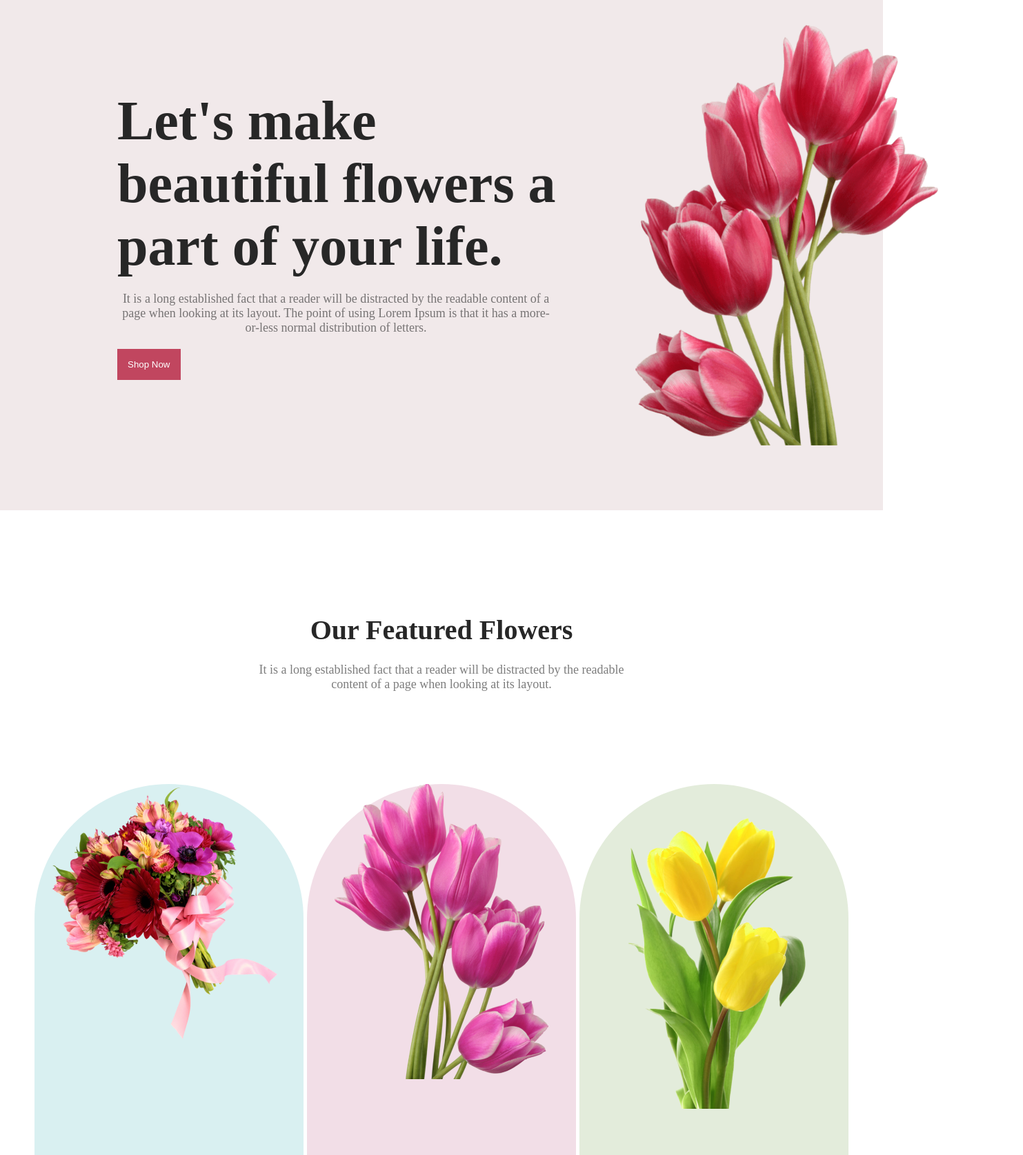
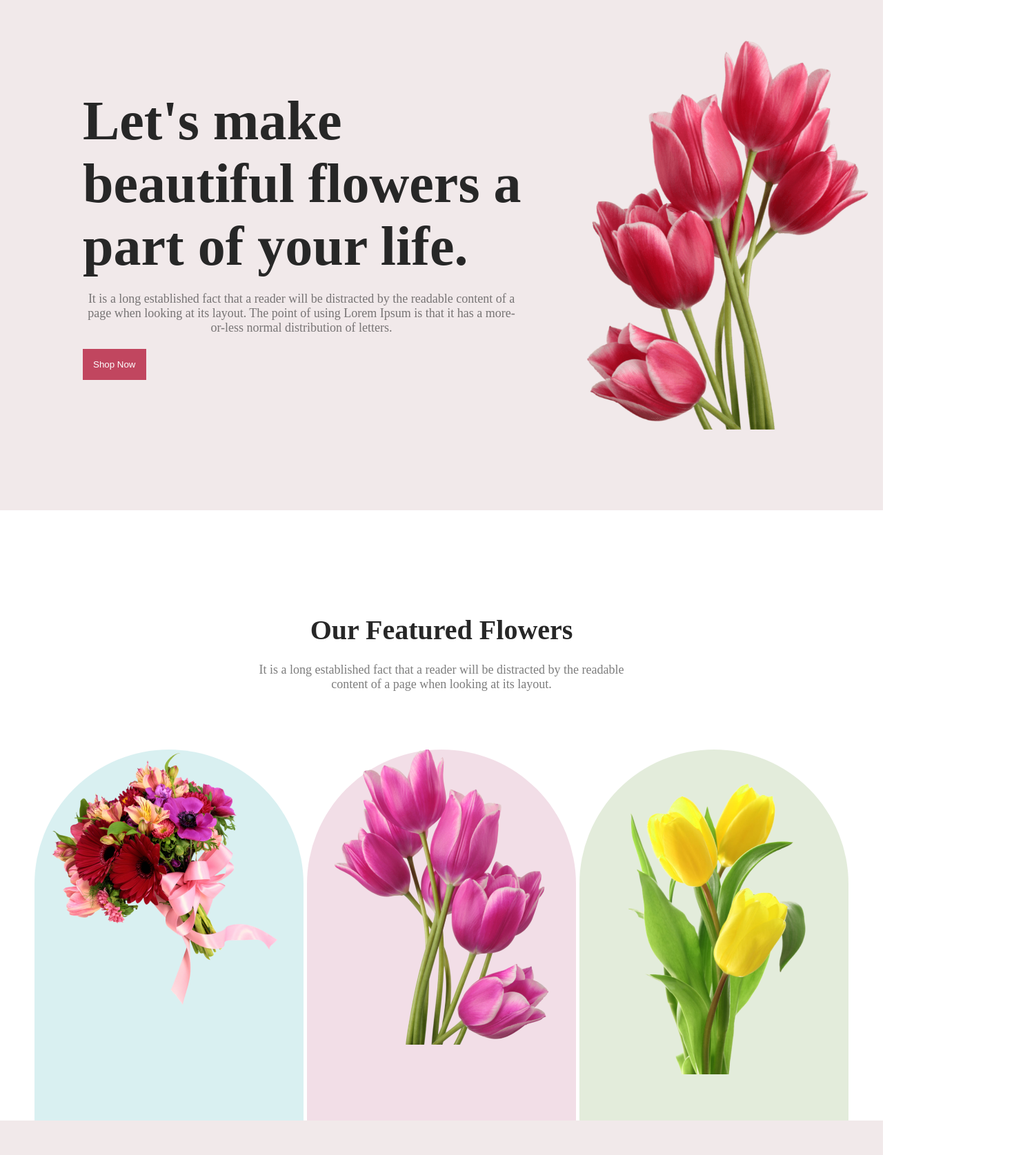
Before and after one commit to quamrul0411/flower-shop-assignment, a plain HTML site: page index.html in a window 1280 px wide. Shown: the part 60-1735 px from the top of the page at 69% size, 1483 px wide, since content can reach past the window. Drawn offline with Linux system fonts and the light colour scheme.

Commit message:
reshape done

```diff
--- a/styles/styles.css
+++ b/styles/styles.css
@@ -8,12 +8,10 @@
     display: flex;
     align-items: center;
     justify-content: space-between;
-    padding-left: 150px;
+    padding-left: 120px;
 
 }
-.banner-item{
-    padding: 20px;
-}
+
 .title{
     display: flex;
     width: 708px;
@@ -21,15 +19,15 @@
     font-size: 80px;
 }
 .item-description{
-    display: flex;
+    /* display: flex; */
     width: 634px;
     margin-top: 20px;
     color: rgba(39, 39, 39, 0.60);
     font-size: 18px;
 }
 .image{
-    width: 485px;
-    padding-right: 100px;
+    width: 450px;
+    /* padding-right:20px; */
 }
 
 .btn-primary{
@@ -63,6 +61,8 @@
 }
 .box{
     display: flex;
+    background: #FFF;
+    padding-left: 200px;
 
 }
 .box-one{
@@ -132,12 +132,9 @@
     margin-top: 60px;
     display: flex;
     gap: 5px;
-    padding: 50px;
+    padding-left: 50px;
+    padding-right:50px;
 
-}
-icon{
-    width: 50px;
-    height: 50px;
 }
 .subscribe{
     height: 100vh;
```
Also changed, not shown: index.html (+0 -5 lines).
